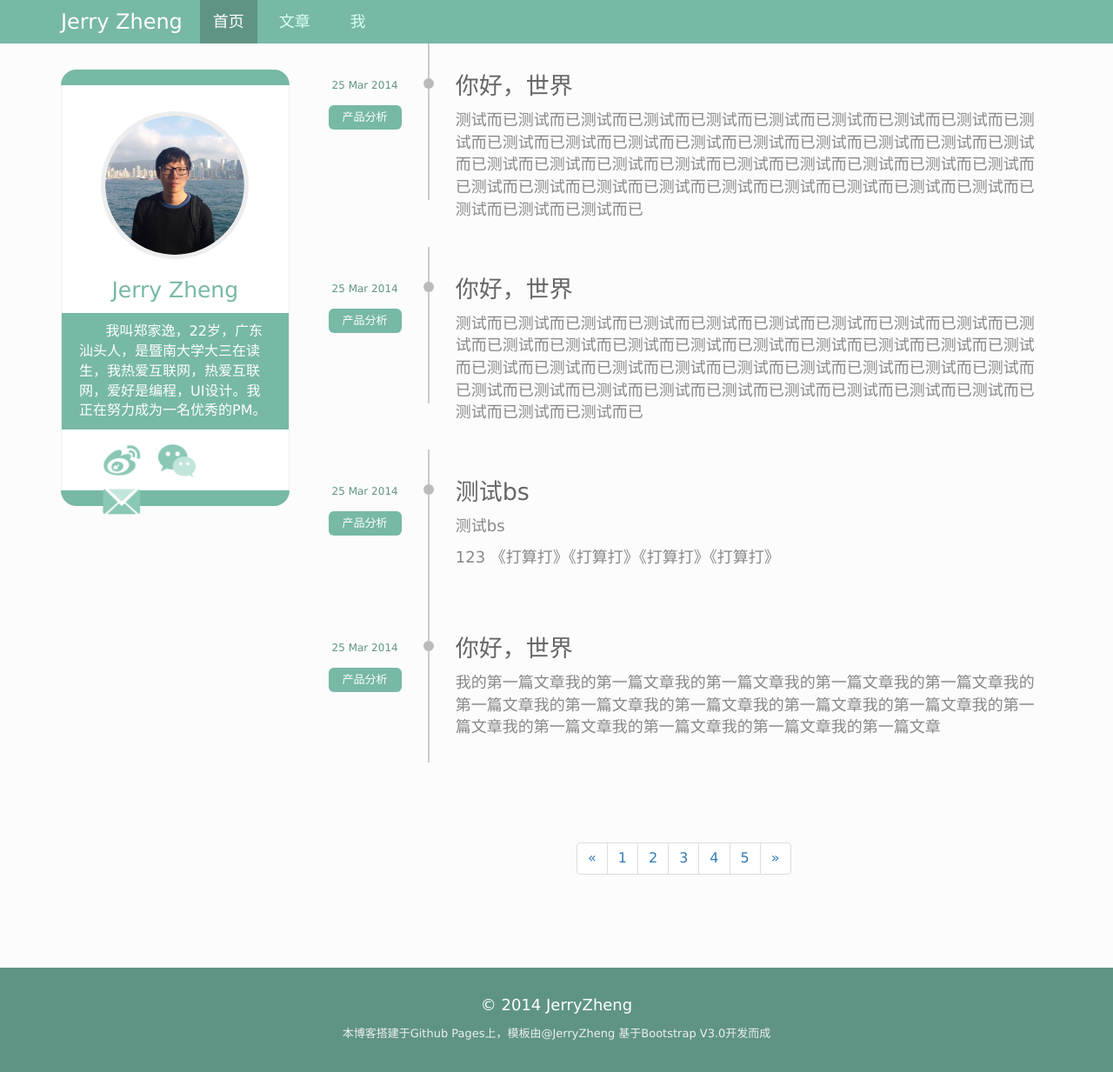
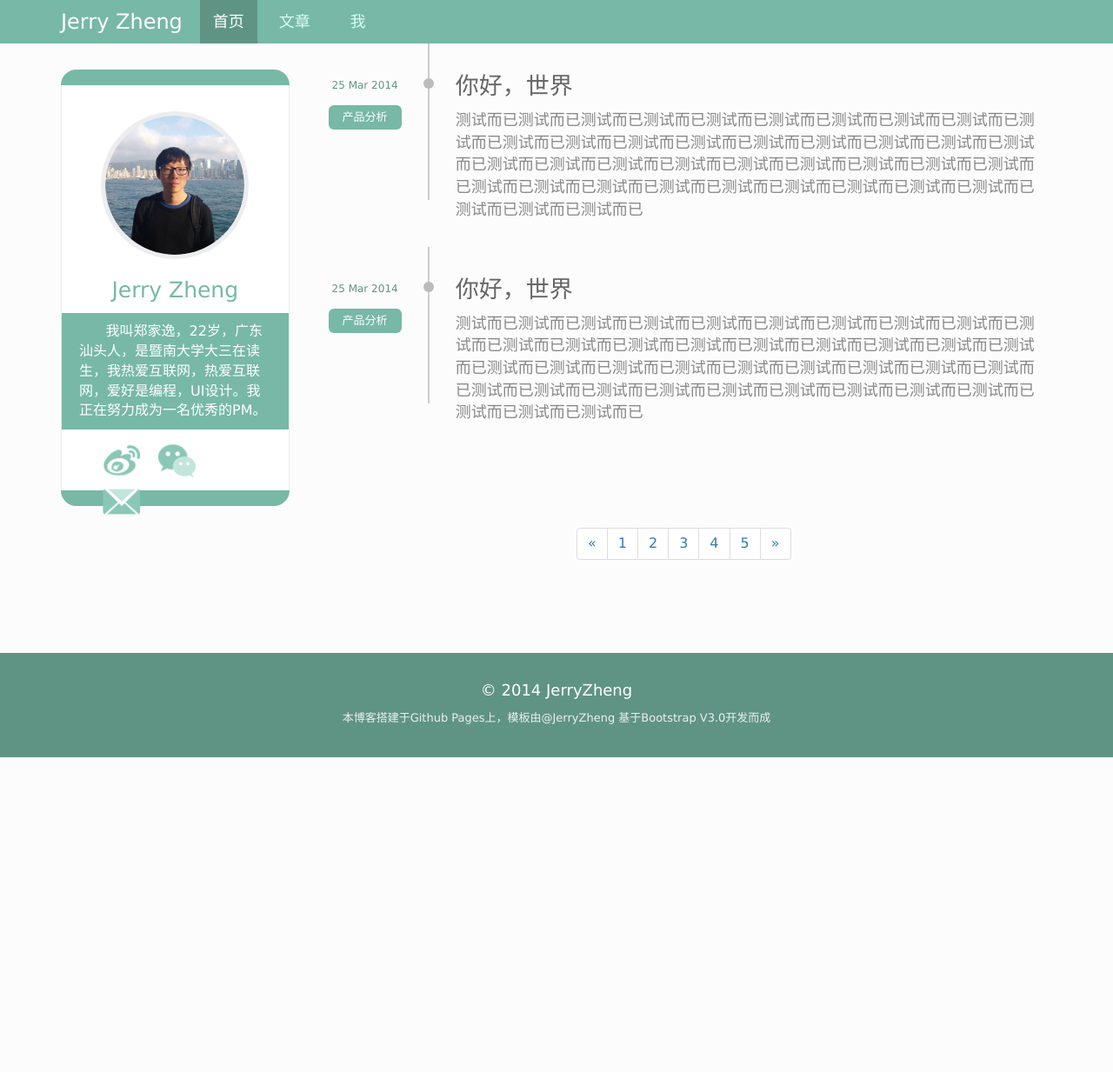
Before and after one commit to PMJerryZheng/myblog, a Jekyll site: the page index2.html, which Jekyll copies as it is, in a window 1280 px wide and 1233 px high. Shown: the whole window at 87% size. Built offline with Jekyll 4.4.1, drawn with Linux system fonts in a browser that asks for light colours; nearby versions of some CDN libraries.

Commit message:
change date

```diff
--- a/index2.html
+++ b/index2.html
@@ -106,23 +106,6 @@
               <div class="text-content"><p>测试而已测试而已测试而已测试而已测试而已测试而已测试而已测试而已测试而已测试而已测试而已测试而已测试而已测试而已测试而已测试而已测试而已测试而已测试而已测试而已测试而已测试而已测试而已测试而已测试而已测试而已测试而已测试而已测试而已测试而已测试而已测试而已测试而已测试而已测试而已测试而已测试而已测试而已测试而已测试而已</p></div>
             </div>
           </div>
-          <div class="row article">
-            <div class="time col-md-2" >25 Mar 2014<div class="point"></div>
-            <div class="category">产品分析</div></div>
-            <div class="col-md-10 title-box">
-              <div class="title">测试bs</div>
-              <div class="text-content"><p>测试bs</p>
-123   《打算打》《打算打》《打算打》《打算打》</div>
-            </div>
-          </div>
-          <div class="row article">
-            <div class="time col-md-2" >25 Mar 2014<div class="point"></div>
-            <div class="category">产品分析</div></div>
-            <div class="col-md-10 title-box">
-              <div class="title">你好，世界</div>
-              <div class="text-content"><p>我的第一篇文章我的第一篇文章我的第一篇文章我的第一篇文章我的第一篇文章我的第一篇文章我的第一篇文章我的第一篇文章我的第一篇文章我的第一篇文章我的第一篇文章我的第一篇文章我的第一篇文章我的第一篇文章我的第一篇文章</p></div>
-            </div>
-          </div>
 
           <div class="row pages">
             <ul class="pagination">
```
Also changed, not shown: 1 other file.
